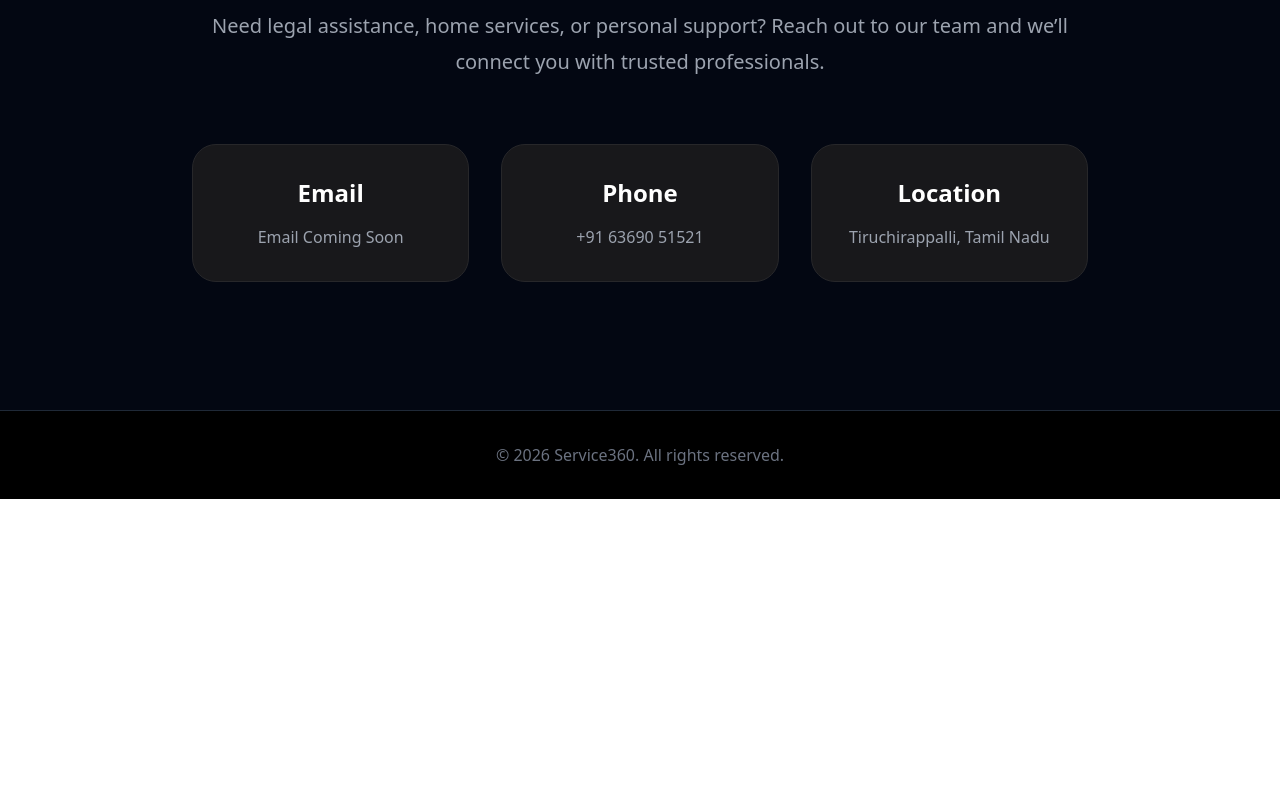
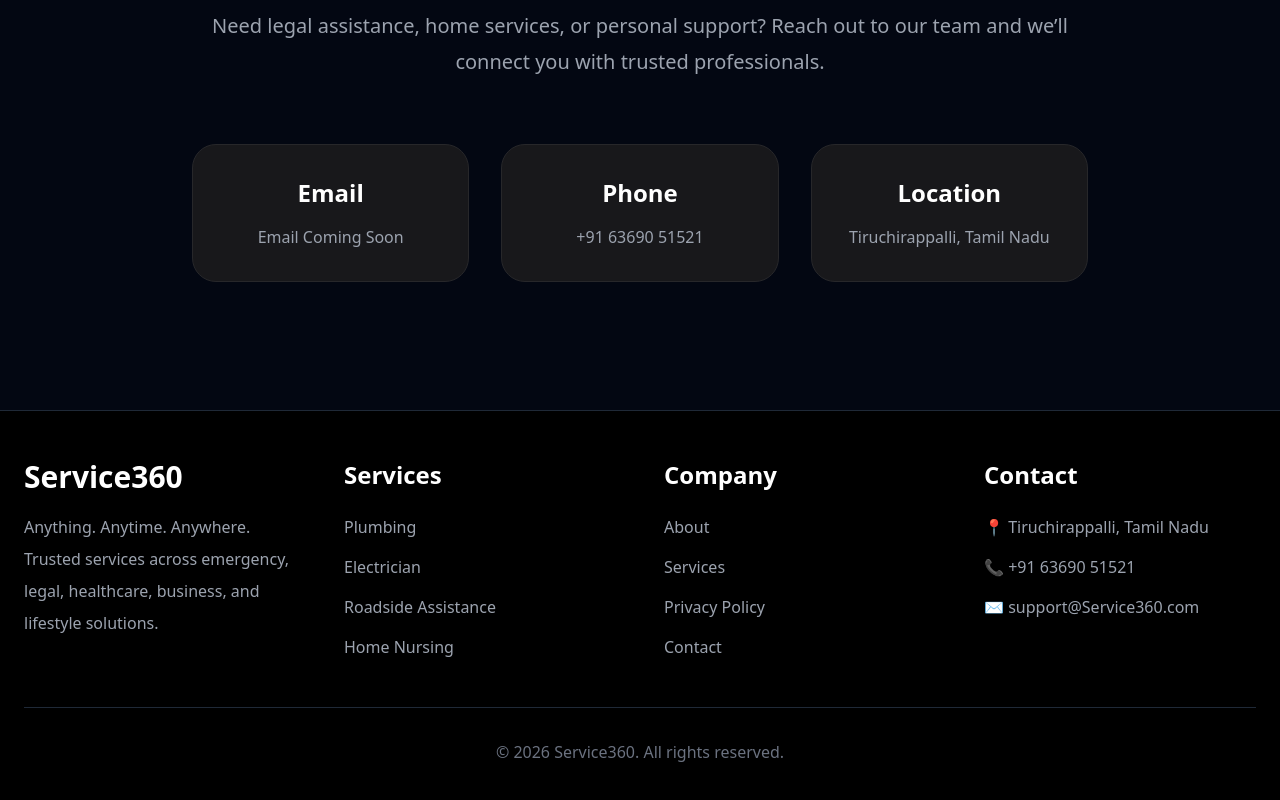
Before and after one commit to service-360/service360-website, a Next.js app: page / in a window 1280 px wide. Shown: the part 6581-7381 px from the top of the page. Before the commit the page ends 7080 px from the top, so only its background shows below. Built offline with nearby package versions, Linux system fonts and the light colour scheme.

Commit message:
Upgrade professional footer navigation

```diff
--- a/app/page.js
+++ b/app/page.js
@@ -654,8 +654,117 @@ ${message}
       </section>
 
       {/* Footer */}
-      <footer className="border-t border-gray-800 py-8 text-center text-gray-500">
-        © 2026 Service360. All rights reserved.
+      <footer className="border-t border-gray-800 py-12 px-6 bg-black text-gray-400">
+
+        <div className="max-w-7xl mx-auto grid md:grid-cols-4 gap-12">
+
+          {/* Brand */}
+          <div>
+
+            <h2 className="text-3xl font-bold text-white mb-4">
+              Service360
+            </h2>
+
+            <p className="leading-8">
+              Anything. Anytime. Anywhere.
+              Trusted services across emergency,
+              legal, healthcare, business,
+              and lifestyle solutions.
+            </p>
+
+          </div>
+
+          {/* Services */}
+          <div>
+
+            <h3 className="text-2xl font-semibold text-white mb-6">
+              Services
+            </h3>
+
+            <div className="flex flex-col gap-4">
+
+              <a href="/services/plumbing" className="hover:text-white transition">
+                Plumbing
+              </a>
+
+              <a href="/services/electrician" className="hover:text-white transition">
+                Electrician
+              </a>
+
+              <a href="/services/roadside" className="hover:text-white transition">
+                Roadside Assistance
+              </a>
+
+              <a href="/services/nursing" className="hover:text-white transition">
+                Home Nursing
+              </a>
+
+            </div>
+
+          </div>
+
+          {/* Company */}
+          <div>
+
+            <h3 className="text-2xl font-semibold text-white mb-6">
+              Company
+            </h3>
+
+            <div className="flex flex-col gap-4">
+
+              <a href="/about" className="hover:text-white transition">
+                About
+              </a>
+
+              <a href="/services" className="hover:text-white transition">
+                Services
+              </a>
+
+              <a href="/privacy-policy" className="hover:text-white transition">
+                Privacy Policy
+              </a>
+
+              <a href="#contact" className="hover:text-white transition">
+                Contact
+              </a>
+
+            </div>
+
+          </div>
+
+          {/* Contact */}
+          <div>
+
+            <h3 className="text-2xl font-semibold text-white mb-6">
+              Contact
+            </h3>
+
+            <div className="space-y-4">
+
+              <p>
+                📍 Tiruchirappalli, Tamil Nadu
+              </p>
+
+              <p>
+                📞 +91 63690 51521
+              </p>
+
+              <p>
+                ✉️ support@Service360.com
+              </p>
+
+            </div>
+
+          </div>
+
+        </div>
+
+        <div className="border-t border-gray-800 mt-12 pt-8 text-center text-gray-500">
+
+          © 2026 Service360. All rights reserved.
+
+        </div>
+
       </footer>
 
     </main>
```
